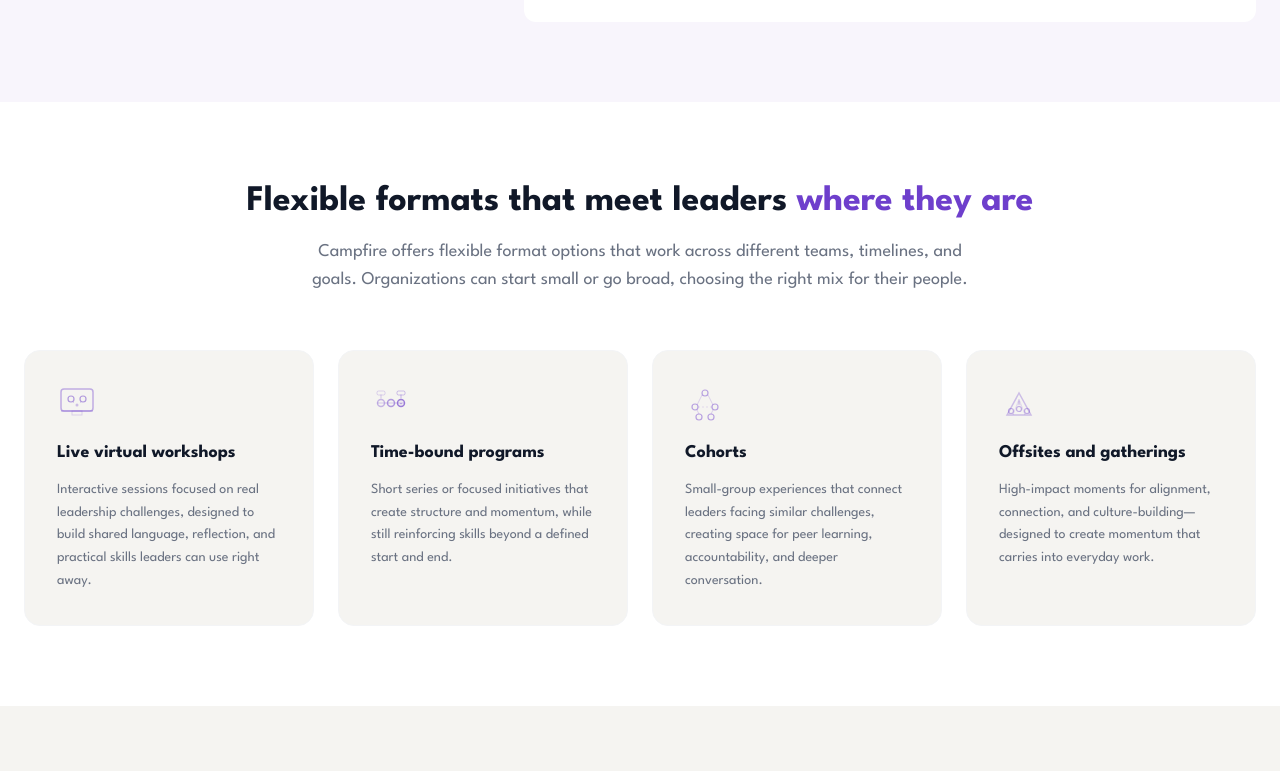
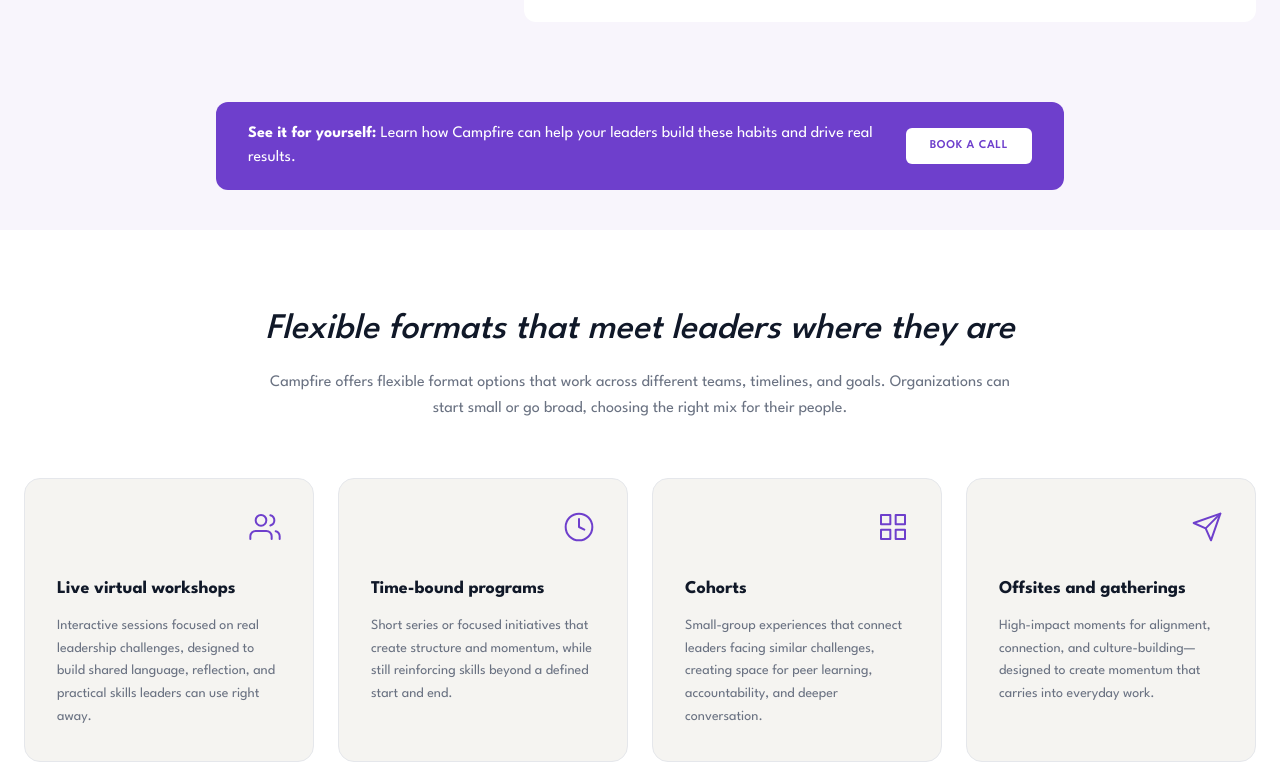
Before and after one commit to stevearntz/campfire-website, a Next.js app: page / in a window 1280 px wide. Shown: the part 6189-6960 px from the top of the page. Built offline with nearby package versions, Linux system fonts and the light colour scheme; no server answers.

Commit message:
Add purple CTA banner, restyle flexible formats heading and cards with cleaner icons

```diff
--- a/app/page.tsx
+++ b/app/page.tsx
@@ -460,15 +460,32 @@
         </div>
       </section>
 
+      {/* ==================== SEE IT FOR YOURSELF BANNER ==================== */}
+      <section className="bg-[#F8F5FC] pb-10">
+        <div className="max-w-4xl mx-auto px-6">
+          <div className="bg-[#6E3FCC] rounded-xl px-8 py-5 flex flex-col md:flex-row items-center justify-between gap-4">
+            <p className="text-white text-sm md:text-base text-center md:text-left">
+              <span className="font-bold">See it for yourself:</span>{" "}
+              Learn how Campfire can help your leaders build these habits and drive real results.
+            </p>
+            <Link
+              href="/contact"
+              className="shrink-0 px-6 py-2.5 text-xs font-semibold text-[#6E3FCC] bg-white rounded-md hover:bg-gray-100 transition-colors uppercase tracking-wider"
+            >
+              Book a Call
+            </Link>
+          </div>
+        </div>
+      </section>
+
       {/* ==================== HOW IT SHOWS UP ==================== */}
       <section className="py-20 bg-white">
         <div className="max-w-7xl mx-auto px-6">
           <div className="text-center mb-14">
-            <h2 className="text-3xl md:text-4xl font-bold text-gray-900">
-              Flexible formats that meet leaders{" "}
-              <span className="text-[#6E3FCC]">where they are</span>
+            <h2 className="text-3xl md:text-4xl font-medium text-gray-900 italic">
+              Flexible formats that meet leaders where they are
             </h2>
-            <p className="mt-4 text-lg text-gray-500 max-w-2xl mx-auto">
+            <p className="mt-5 text-base text-gray-500 max-w-3xl mx-auto leading-relaxed">
               Campfire offers flexible format options that work across different
               teams, timelines, and goals. Organizations can start small or go
               broad, choosing the right mix for their people.
@@ -481,15 +498,11 @@
                 title: "Live virtual workshops",
                 desc: "Interactive sessions focused on real leadership challenges, designed to build shared language, reflection, and practical skills leaders can use right away.",
                 icon: (
-                  <svg className="w-10 h-10 mb-4" viewBox="0 0 40 40" fill="none">
-                    <rect x="4" y="6" width="32" height="22" rx="3" stroke="#6E3FCC" strokeWidth="1.5" opacity="0.4" />
-                    <line x1="4" y1="28" x2="36" y2="28" stroke="#6E3FCC" strokeWidth="1.5" opacity="0.3" />
-                    <rect x="15" y="28" width="10" height="4" stroke="#6E3FCC" strokeWidth="1" opacity="0.2" />
-                    <circle cx="14" cy="16" r="3" stroke="#6E3FCC" strokeWidth="1.2" opacity="0.5" />
-                    <circle cx="26" cy="16" r="3" stroke="#6E3FCC" strokeWidth="1.2" opacity="0.5" />
-                    <circle cx="20" cy="22" r="1.5" fill="#6E3FCC" opacity="0.3" />
-                    <line x1="16" y1="19" x2="18" y2="21" stroke="#6E3FCC" strokeWidth="0.8" opacity="0.25" strokeDasharray="1.5 1.5" />
-                    <line x1="24" y1="19" x2="22" y2="21" stroke="#6E3FCC" strokeWidth="0.8" opacity="0.25" strokeDasharray="1.5 1.5" />
+                  <svg className="w-8 h-8" viewBox="0 0 24 24" fill="none" stroke="#6E3FCC" strokeWidth="1.5" strokeLinecap="round" strokeLinejoin="round">
+                    <path d="M17 21v-2a4 4 0 0 0-4-4H5a4 4 0 0 0-4 4v2" />
+                    <circle cx="9" cy="7" r="4" />
+                    <path d="M23 21v-2a4 4 0 0 0-3-3.87" />
+                    <path d="M16 3.13a4 4 0 0 1 0 7.75" />
                   </svg>
                 ),
               },
@@ -497,16 +510,9 @@
                 title: "Time-bound programs",
                 desc: "Short series or focused initiatives that create structure and momentum, while still reinforcing skills beyond a defined start and end.",
                 icon: (
-                  <svg className="w-10 h-10 mb-4" viewBox="0 0 40 40" fill="none">
-                    <line x1="6" y1="20" x2="34" y2="20" stroke="#6E3FCC" strokeWidth="1.2" opacity="0.2" />
-                    <circle cx="10" cy="20" r="3.5" stroke="#6E3FCC" strokeWidth="1.5" opacity="0.35" />
-                    <circle cx="20" cy="20" r="3.5" stroke="#6E3FCC" strokeWidth="1.5" opacity="0.5" />
-                    <circle cx="30" cy="20" r="3.5" stroke="#6E3FCC" strokeWidth="1.5" opacity="0.65" fill="#6E3FCC" fillOpacity="0.08" />
-                    <path d="M10 15 L10 12" stroke="#6E3FCC" strokeWidth="1" opacity="0.25" strokeLinecap="round" />
-                    <rect x="6" y="8" width="8" height="4" rx="1.5" stroke="#6E3FCC" strokeWidth="1" opacity="0.2" />
-                    <path d="M30 15 L30 12" stroke="#6E3FCC" strokeWidth="1" opacity="0.35" strokeLinecap="round" />
-                    <rect x="26" y="8" width="8" height="4" rx="1.5" stroke="#6E3FCC" strokeWidth="1" opacity="0.3" />
-                    <path d="M30 21.5 L31 20 L29 20 Z" fill="#6E3FCC" opacity="0.5" />
+                  <svg className="w-8 h-8" viewBox="0 0 24 24" fill="none" stroke="#6E3FCC" strokeWidth="1.5" strokeLinecap="round" strokeLinejoin="round">
+                    <circle cx="12" cy="12" r="10" />
+                    <polyline points="12 6 12 12 16 14" />
                   </svg>
                 ),
               },
@@ -514,17 +520,11 @@
                 title: "Cohorts",
                 desc: "Small-group experiences that connect leaders facing similar challenges, creating space for peer learning, accountability, and deeper conversation.",
                 icon: (
-                  <svg className="w-10 h-10 mb-4" viewBox="0 0 40 40" fill="none">
-                    <circle cx="20" cy="10" r="3" stroke="#6E3FCC" strokeWidth="1.2" opacity="0.45" />
-                    <circle cx="10" cy="24" r="3" stroke="#6E3FCC" strokeWidth="1.2" opacity="0.45" />
-                    <circle cx="30" cy="24" r="3" stroke="#6E3FCC" strokeWidth="1.2" opacity="0.45" />
-                    <circle cx="14" cy="34" r="3" stroke="#6E3FCC" strokeWidth="1.2" opacity="0.45" />
-                    <circle cx="26" cy="34" r="3" stroke="#6E3FCC" strokeWidth="1.2" opacity="0.45" />
-                    <line x1="17" y1="12" x2="12" y2="22" stroke="#6E3FCC" strokeWidth="1" opacity="0.2" />
-                    <line x1="23" y1="12" x2="28" y2="22" stroke="#6E3FCC" strokeWidth="1" opacity="0.2" />
-                    <line x1="12" y1="27" x2="14" y2="31" stroke="#6E3FCC" strokeWidth="1" opacity="0.2" />
-                    <line x1="28" y1="27" x2="26" y2="31" stroke="#6E3FCC" strokeWidth="1" opacity="0.2" />
-                    <line x1="13" y1="24" x2="27" y2="24" stroke="#6E3FCC" strokeWidth="1" opacity="0.15" strokeDasharray="2 2" />
+                  <svg className="w-8 h-8" viewBox="0 0 24 24" fill="none" stroke="#6E3FCC" strokeWidth="1.5" strokeLinecap="round" strokeLinejoin="round">
+                    <rect x="3" y="3" width="7" height="7" />
+                    <rect x="14" y="3" width="7" height="7" />
+                    <rect x="3" y="14" width="7" height="7" />
+                    <rect x="14" y="14" width="7" height="7" />
                   </svg>
                 ),
               },
@@ -532,23 +532,20 @@
                 title: "Offsites and gatherings",
                 desc: "High-impact moments for alignment, connection, and culture-building\u2014designed to create momentum that carries into everyday work.",
                 icon: (
-                  <svg className="w-10 h-10 mb-4" viewBox="0 0 40 40" fill="none">
-                    <path d="M8 32 L20 10 L32 32 Z" stroke="#6E3FCC" strokeWidth="1.5" opacity="0.3" fill="none" />
-                    <path d="M14 32 L20 16 L26 32" stroke="#6E3FCC" strokeWidth="1" opacity="0.15" fill="none" />
-                    <circle cx="12" cy="28" r="2.5" stroke="#6E3FCC" strokeWidth="1.2" opacity="0.4" />
-                    <circle cx="20" cy="26" r="2.5" stroke="#6E3FCC" strokeWidth="1.2" opacity="0.4" />
-                    <circle cx="28" cy="28" r="2.5" stroke="#6E3FCC" strokeWidth="1.2" opacity="0.4" />
-                    <path d="M19 22 C19.3 20.5 20 19.5 20 18" stroke="#6E3FCC" strokeWidth="1" opacity="0.25" strokeLinecap="round" />
-                    <path d="M21 22 C20.7 20.5 20 19.5 20 18" stroke="#6E3FCC" strokeWidth="1" opacity="0.25" strokeLinecap="round" />
+                  <svg className="w-8 h-8" viewBox="0 0 24 24" fill="none" stroke="#6E3FCC" strokeWidth="1.5" strokeLinecap="round" strokeLinejoin="round">
+                    <path d="M22 2L11 13" />
+                    <path d="M22 2L15 22L11 13L2 9L22 2Z" />
                   </svg>
                 ),
               },
             ].map((format) => (
               <div
                 key={format.title}
-                className="bg-[#F5F4F1] rounded-2xl p-8 border border-gray-100 hover:shadow-md transition-shadow"
+                className="bg-[#F5F4F1] rounded-2xl p-8 border border-gray-200"
               >
-                {format.icon}
+                <div className="flex justify-end mb-8">
+                  {format.icon}
+                </div>
                 <h3 className="text-lg font-bold text-gray-900 mb-3">
                   {format.title}
                 </h3>
```
